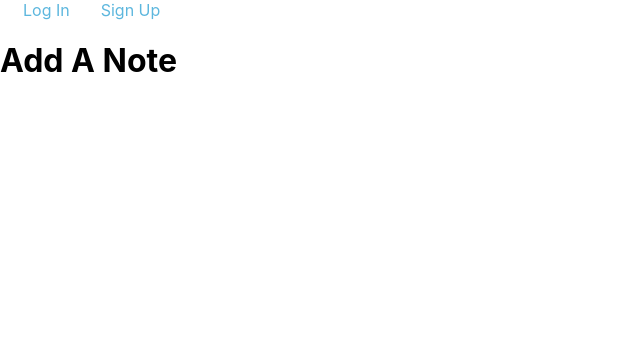
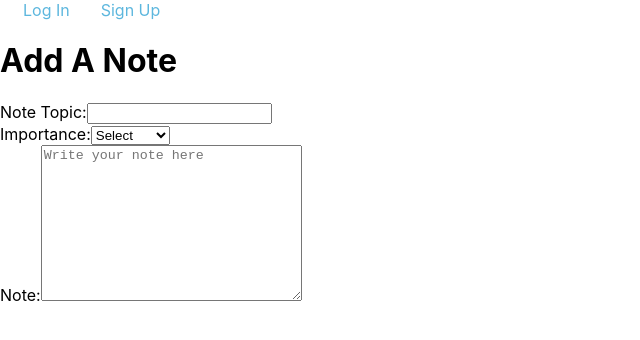
Before and after one commit to KevRdz/code-notes-front-end, a React (Create React App) app: page /notes in a window 1280 px wide. Shown: the top 340 px of the page, without its empty margins (0-640 px from the left). Built offline with nearby package versions, Linux system fonts and the light colour scheme; no server answers.

Commit message:
complete fform to add a note

```diff
--- a/src/App.jsx
+++ b/src/App.jsx
@@ -33,7 +33,10 @@ const App = () => {
           path="/signup"
           element={<Signup handleSignupOrLogin={handleSignupOrLogin} />}
         />
-        <Route path='/notes' element={<AddNote />}/>
+        <Route
+          path='/notes'
+          element={<AddNote />}
+        />
         <Route path='/sceenshots'/>
         <Route
           path="/login"
--- a/src/pages/AddNote/AddNote.jsx
+++ b/src/pages/AddNote/AddNote.jsx
@@ -4,6 +4,34 @@ const AddNote = (props) => {
   return (
     <>
       <h1>Add A Note</h1>
+      <form autoComplete="off">
+        <div>
+          <label htmlFor="">
+            Note Topic:
+          </label>
+          <input
+            type="text"
+            name="topic"
+            required
+          />
+        </div>
+        <div>
+          <label htmlFor="">
+            Importance:
+          </label>
+          <select name="Importance" id="">
+            <option value="Select">Select</option>
+            <option value="Imp">Important</option>
+            <option value="Norm">Normal</option>
+          </select>
+        </div>
+        <div>
+          <label htmlFor="">
+            Note:
+          </label>
+          <textarea name="" id="" cols="30" rows="10" placeholder="Write your note here"></textarea>
+        </div>
+      </form>
     </>
   );
 }
```
